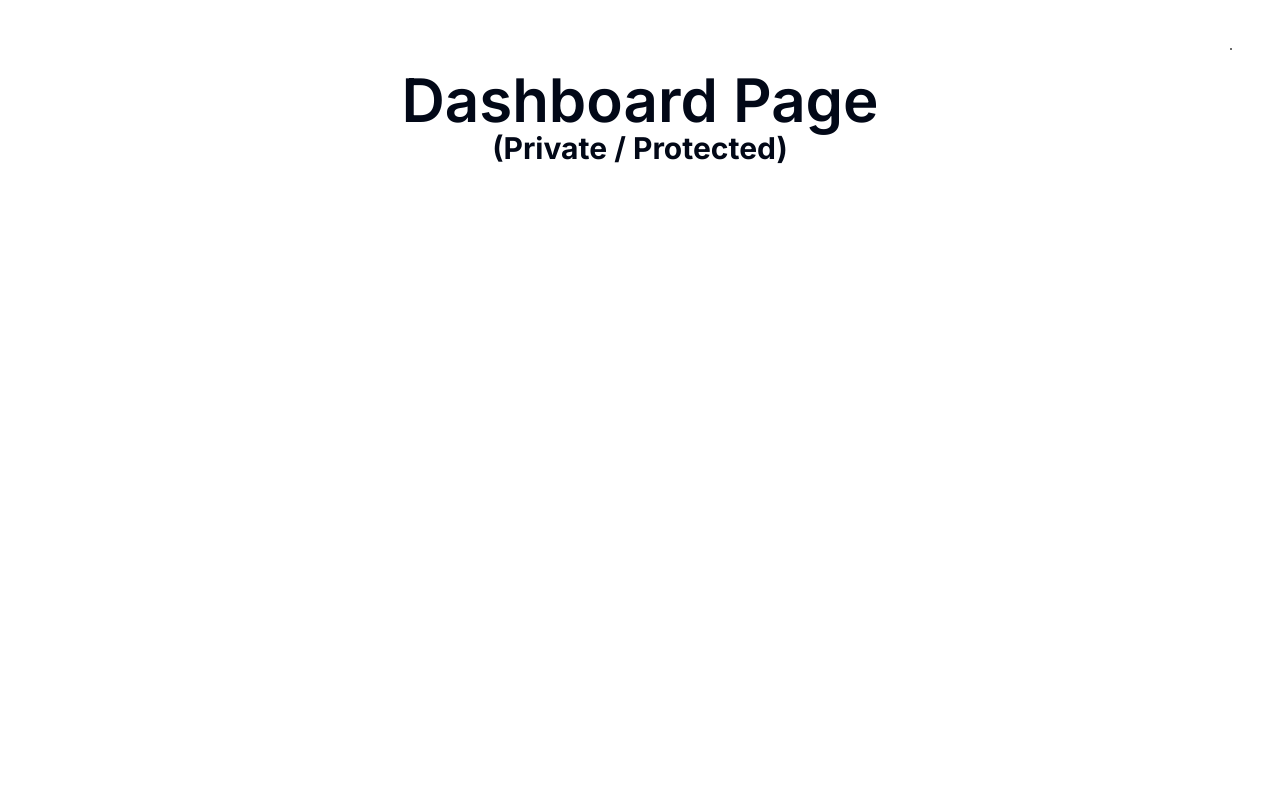
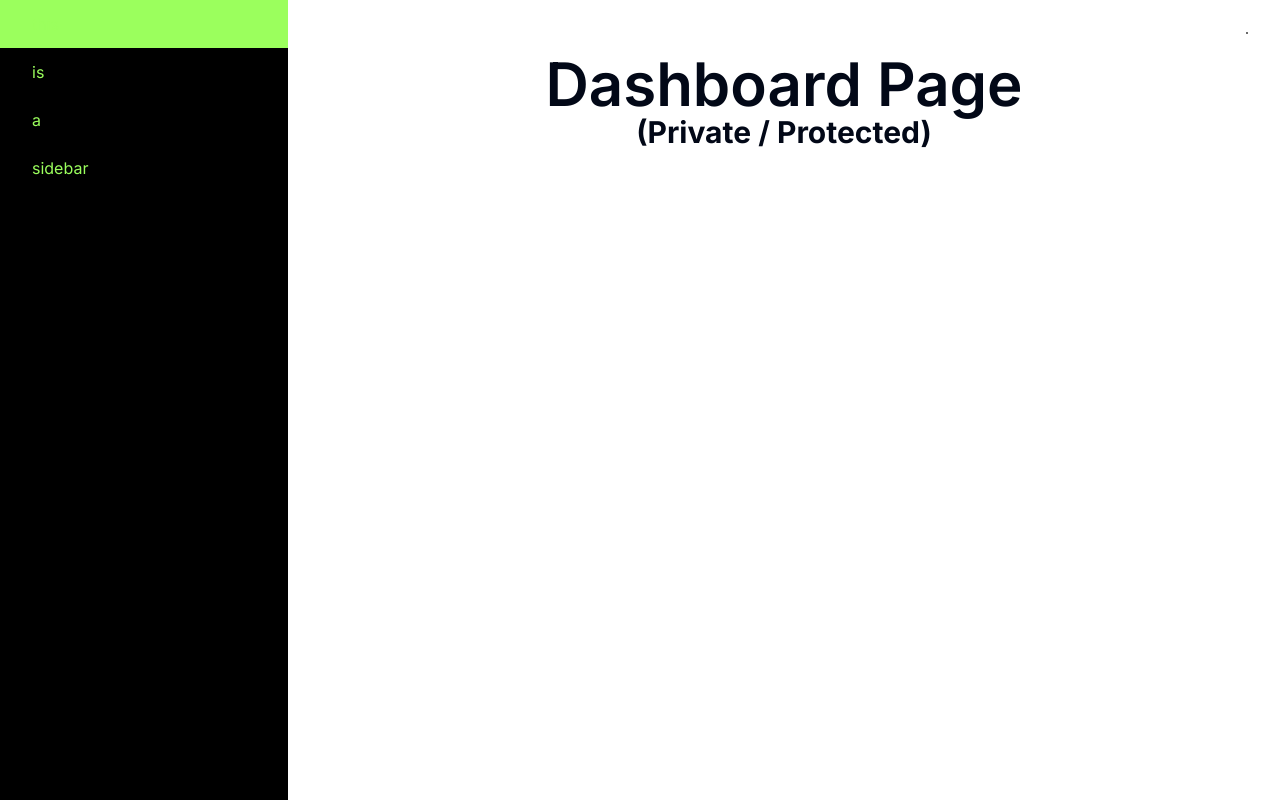
Before and after one commit to colinpoon/salazar, a Next.js app: page /dashboard in a window 1280 px wide. Built offline with nearby package versions, Linux system fonts and the light colour scheme.

Commit message:
adding sidebar

```diff
--- a/app/(dashboard)/(routes)/dashboard/page.tsx
+++ b/app/(dashboard)/(routes)/dashboard/page.tsx
@@ -4,7 +4,7 @@ import Link from 'next/link';
 
 export default function DashboardPage() {
   return (
-    <div className="flex flex-col items-center gap-5 px-12 py-12 h-full">
+    <div className="flex flex-col items-center gap-5 px-[32px] py-[32px] h-full">
       <div className="flex flex-row justify-end items-center gap-5 w-full">
         <div className="border rounded-full border-black hover:border-[#9BFF5D] active:border-[#9BFF5D] focus:border-[#9BFF5D]">
           <UserButton afterSignOutUrl="/" />
--- /dev/null
+++ b/app/(dashboard)/layout.tsx
@@ -0,0 +1,32 @@
+const DashboardLayout = ({
+  children,
+}: {
+  children: React.ReactNode;
+}) => {
+  return (
+    <div className="h-full relative">
+      <div className="hidden h-full md:flex md:w-72 md:flex-col md:fixed md:inset-y-0 z-[80] bg-black">
+        <ul className="text-action-primary-hover">
+          <li className="md:px-[32px] md:py-[12px] cursor-pointer hover:bg-action-primary-hover">
+            this
+          </li>
+          <li className="md:px-[32px] md:py-[12px] cursor-pointer hover:bg-action-primary-hover">
+            is
+          </li>
+          <li className="md:px-[32px] md:py-[12px] cursor-pointer hover:bg-action-primary-hover">
+            a
+          </li>
+          <li className="md:px-[32px] md:py-[12px] cursor-pointer hover:bg-action-primary-hover">
+            sidebar
+          </li>
+        </ul>
+      </div>
+      <main className="md:pl-72 ">
+        {/* <Navbar /> */}
+        {children}
+      </main>
+    </div>
+  );
+};
+
+export default DashboardLayout;
--- a/tailwind.config.js
+++ b/tailwind.config.js
@@ -8,6 +8,10 @@ module.exports = {
     './src/**/*.{ts,tsx}',
 	],
   theme: {
+    colors: {
+      'action-primary-hover': '#9BFF5D',
+      'black': '#000',
+    },
     container: {
       center: true,
       padding: "2rem",
--- a/tailwind.config.ts
+++ b/tailwind.config.ts
@@ -24,7 +24,6 @@ const config: Config = {
     'gray-dark': '#273444',
     gray: '#8492a6',
     'gray-light': '#d3dce6',
-    actionPrimaryHover: '#DFFF5D',
   },
   fontFamily: {
     sans: ['Graphik', 'sans-serif'],
```
